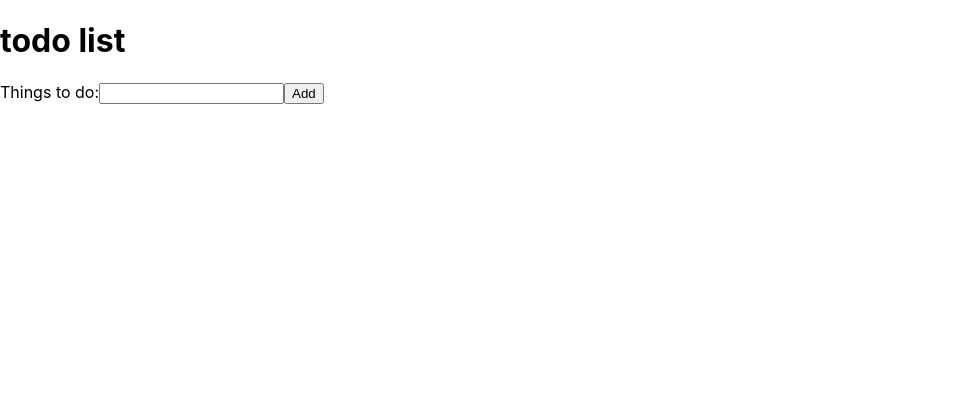
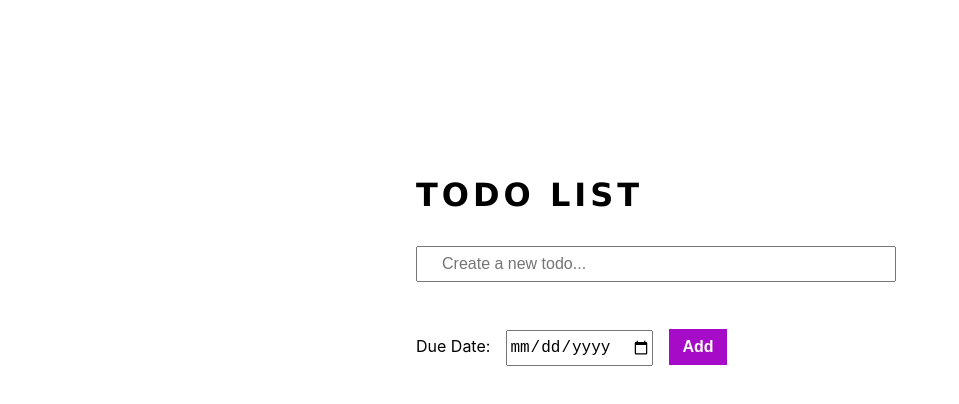
Before and after one commit to sunshinemoua/get-it-together, a React (Create React App) app: page / in a window 1280 px wide. Shown: the top 404 px of the page, without its empty margins (0-959 px from the left). Built offline with nearby package versions, Linux system fonts and the light colour scheme.

Commit message:
added some css to font, repositioning, color

```diff
--- a/package.json
+++ b/package.json
@@ -6,6 +6,7 @@
     "@testing-library/jest-dom": "^5.16.4",
     "@testing-library/react": "^13.3.0",
     "@testing-library/user-event": "^13.5.0",
+    "moment": "^2.29.4",
     "react": "^18.2.0",
     "react-dom": "^18.2.0",
     "react-scripts": "5.0.1",
--- a/src/App.js
+++ b/src/App.js
@@ -5,7 +5,6 @@ import TodoList from "./components/TodoList";
 function App() {
   return (
     <div>
-      <h1> todo list</h1>
       <TodoList />
     </div>
   );
--- a/src/components/Todo.js
+++ b/src/components/Todo.js
@@ -1,20 +1,24 @@
-const Todo = ({ todos, deleteTodo }) => {
-  const listedTodos = todos.map((todo) => (
-    <div key={Math.random()}>
-      <li>
-        {todo}
-        <button type="button" onClick={() => deleteTodo(todo)}>
-          Delete
-        </button>
-      </li>
+import classes from "./Todo.module.css";
+import moment from "moment";
+
+const Todo = (props) => {
+  const todosList = props.todos.map((todo) => (
+    <div key={Math.random()} className={classes.items}>
+      <ul>
+        <li className={classes.todo}>
+          {todo.input} {moment(todo.date).format("MM/DD/YYYY")}
+          <button
+            className={classes["button-delete"]}
+            type="button"
+            onClick={() => props.deleteTodo(todo)}
+          >
+            Delete
+          </button>
+        </li>
+      </ul>
     </div>
   ));
 
-  return (
-    <div>
-      <ul> {listedTodos}</ul>
-    </div>
-  );
+  return <div>{todosList}</div>;
 };
-
 export default Todo;
--- /dev/null
+++ b/src/components/Todo.module.css
@@ -0,0 +1,21 @@
+@media screen and (min-width: 1155px) {
+  .items {
+  }
+  ul {
+    font-size: 1rem;
+    color: rgb(192, 91, 192);
+    margin: 20px;
+    border: 1px solid black;
+    border-radius: 0.15rem;
+    padding: 0.25rem 2rem;
+  }
+
+  .button-delete {
+    margin: 5px 0;
+    padding: 5px;
+    background-color: red;
+    color: white;
+    font-weight: bold;
+    border: none;
+  }
+}
--- a/src/components/TodoList.js
+++ b/src/components/TodoList.js
@@ -1,32 +1,65 @@
 import { React, useState } from "react";
 import Todo from "./Todo";
+import classes from "./TodoList.module.css";
 
 const TodoList = () => {
   const [input, setInput] = useState("");
   const [todos, setTodos] = useState([]);
+  const [date, setDate] = useState("");
 
-  const addInput = (event) => {
+  const inputHandler = (event) => {
     setInput(event.target.value);
   };
 
   const addTodo = (event) => {
     event.preventDefault();
-    setTodos([...todos, input]);
+    setTodos([...todos, { input, date }]);
     setInput("");
+    setDate("");
   };
 
-  const deleteTodo = (t) => {
-    const filteredTodo = todos.filter((todo) => todo !== t);
-    setTodos(filteredTodo);
+  const deleteTodo = (td) => {
+    const filteredTodos = todos.filter((todo) => todo !== td);
+    setTodos(filteredTodos);
+  };
+
+  const dateHandler = (event) => {
+    let date = event.target.value;
+    setDate(date);
   };
 
   return (
-    <div>
-      <label>Things to do:</label>
-      <input type="text" value={input} onChange={addInput} />
-      <button type="submit" onClick={addTodo}>
-        Add
-      </button>
+    <div className={classes["todo-label"]}>
+      <h1 className={classes.header}> Todo List</h1>
+
+      <label className={classes.label}>
+        <input
+          className={classes["input-box"]}
+          type="text"
+          placeholder="Create a new todo..."
+          value={input}
+          onChange={inputHandler}
+        />
+      </label>
+      <label className={classes["due-date"]}>
+        Due Date:
+        <input
+          className={classes["due-date-box"]}
+          type="date"
+          placeholder="Date"
+          min="2019-01-01"
+          max="2021-31-12"
+          value={date}
+          onChange={dateHandler}
+        />
+        <button
+          className={classes["button-add"]}
+          type="submit"
+          onClick={addTodo}
+        >
+          Add
+        </button>{" "}
+      </label>
       <Todo todos={todos} deleteTodo={deleteTodo} />
     </div>
   );
--- /dev/null
+++ b/src/components/TodoList.module.css
@@ -0,0 +1,47 @@
+.todo-label {
+  display: flex;
+  flex-direction: column;
+  margin: 0px 400px;
+  margin-top: 10rem;
+}
+
+.header {
+  margin: 0.5rem;
+  padding: 0.5rem;
+  font-family: Verdana, Geneva, Tahoma, sans-serif;
+  text-transform: uppercase;
+  letter-spacing: 4px;
+}
+
+.label {
+  display: block;
+  font-size: large;
+  font-weight: bold;
+}
+
+.input-box {
+  margin: 1rem;
+  padding: 1rem 1.5rem;
+  height: 2rem;
+  box-sizing: border-box;
+  font-size: 1rem;
+  width: 100%;
+}
+
+.button-add {
+  background-color: rgb(166, 11, 200);
+  font-size: 1rem;
+  font-weight: bold;
+  color: white;
+  border: none;
+  padding: 9px 13px;
+  text-decoration: none;
+  text-align: center;
+}
+
+.due-date,
+.due-date-box {
+  margin: 1rem;
+  height: 2rem;
+  font-size: 1rem;
+}
```
Also changed, not shown: 1 other file (tests, documents, lock files or other folders).
